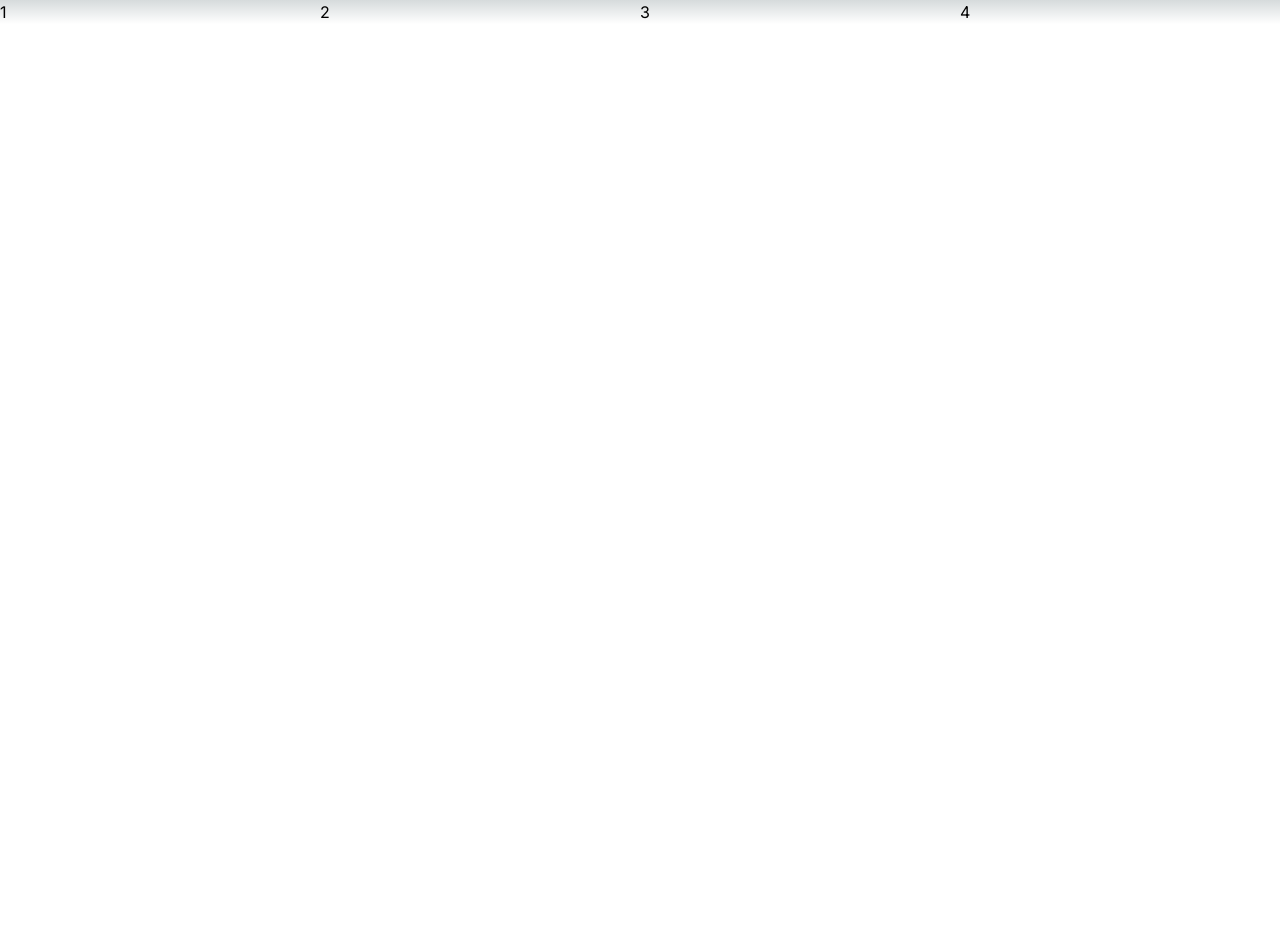
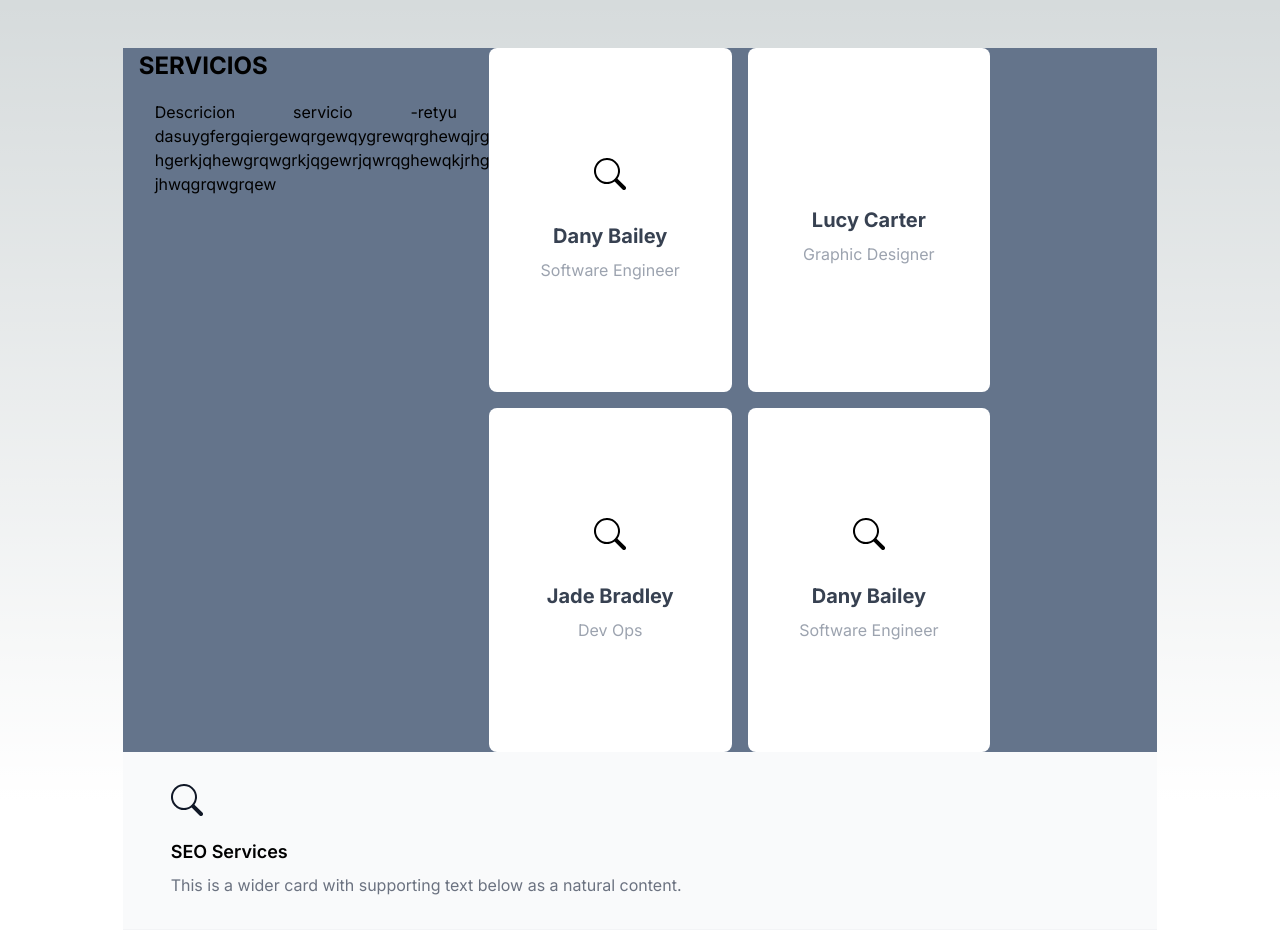
Before and after one commit to Roxha-V/PTGA-Landing, a Next.js app: page / in a window 1280 px wide. Before the commit the page ends 800 px from the top, so only its background shows below. Built offline with nearby package versions, Linux system fonts and the light colour scheme.

Commit message:
style: :art: Se mejora la estructura del componente services

```diff
--- a/app/servicios-component/index.jsx
+++ b/app/servicios-component/index.jsx
@@ -2,20 +2,78 @@ import React from "react";
 
 function Servicios() {
     return (
-        <div className="flex-col">
-            <div>
-                <h1></h1>
-                <p></p>
-            </div>
-            <div className="grid grid-cols-4">
-                <div>1</div>
-                <div>2</div>
-                <div>3</div>
-                <div>4</div>
+        <section class="w-5/6 h-screen mx-auto px-4 sm:px-6 lg:px-4 py-12">
+            <div className="container mx-auto xl:w-full px-4 bg-slate-500 h-full w-full flex flex-wrap ">
+
+                <div className="text-justify w-2/6">
+                    <h1 className="text-2xl leading-normal mb-2 font-bold text-black ">SERVICIOS</h1>
+                    <p className="m-4 text-justify align-text-top text-wrap break-normal">Descricion servicio -retyu
+                        dasuygfergqiergewqrgewqygrewqrghewqjrgwqhjgrhjqewgrkqjw
+                        hgerkjqhewgrqwgrkjqgewrjqwrqghewqkjrhgqhjewgrqwegrkwqgr
+                        jhwqgrqwgrqew</p>
+                </div >
+                <div class="grid grid-cols-1 sm:grid-cols-2 md:grid-cols-2 lg:grid-cols-2 gap-4 ml-4 w-3/6 justify-end">
+                    <div class="w-full bg-white rounded-lg p-12 flex flex-col justify-center items-center">
+                        <div class="mb-8">
+                            <svg xmlns="http://www.w3.org/2000/svg" width="2rem" height="2rem" fill="currentColor" class="bi bi-search" viewBox="0 0 16 16">
+                                <path d="M11.742 10.344a6.5 6.5 0 1 0-1.397 1.398h-.001c.03.04.062.078.098.115l3.85 3.85a1 1 0 0 0 1.415-1.414l-3.85-3.85a1.007 1.007 0 0 0-.115-.1zM12 6.5a5.5 5.5 0 1 1-11 0 5.5 5.5 0 0 1 11 0z"></path>
+                            </svg>
+                        </div>
+                        <div class="text-center">
+                            <p class="text-xl text-gray-700 font-bold mb-2">Dany Bailey</p>
+                            <p class="text-base text-gray-400 font-normal">Software Engineer</p>
+                        </div>
+                    </div>
+                    <div class="w-full bg-white rounded-lg p-12 flex flex-col justify-center items-center">
+                        <div class="mb-8">
+                        </div>
+                        <div class="text-center">
+                            <p class="text-xl text-gray-700 font-bold mb-2">Lucy Carter</p>
+                            <p class="text-base text-gray-400 font-normal">Graphic Designer</p>
+                        </div>
+                    </div>
+                    <div class="w-full bg-white rounded-lg p-12 flex flex-col justify-center items-center">
+                        <div class="mb-8">
+                            <svg xmlns="http://www.w3.org/2000/svg" width="2rem" height="2rem" fill="currentColor" class="bi bi-search" viewBox="0 0 16 16">
+                                <path d="M11.742 10.344a6.5 6.5 0 1 0-1.397 1.398h-.001c.03.04.062.078.098.115l3.85 3.85a1 1 0 0 0 1.415-1.414l-3.85-3.85a1.007 1.007 0 0 0-.115-.1zM12 6.5a5.5 5.5 0 1 1-11 0 5.5 5.5 0 0 1 11 0z"></path>
+                            </svg>
+                        </div>
+                        <div class="text-center">
+                            <p class="text-xl text-gray-700 font-bold mb-2">Jade Bradley</p>
+                            <p class="text-base text-gray-400 font-normal">Dev Ops</p>
+                        </div>
+                    </div>
+                    <div class="w-full bg-white rounded-lg p-12 flex flex-col justify-center items-center">
+                        <div class="mb-8">
+                            <svg xmlns="http://www.w3.org/2000/svg" width="2rem" height="2rem" fill="currentColor" class="bi bi-search" viewBox="0 0 16 16">
+                                <path d="M11.742 10.344a6.5 6.5 0 1 0-1.397 1.398h-.001c.03.04.062.078.098.115l3.85 3.85a1 1 0 0 0 1.415-1.414l-3.85-3.85a1.007 1.007 0 0 0-.115-.1zM12 6.5a5.5 5.5 0 1 1-11 0 5.5 5.5 0 0 1 11 0z"></path>
+                            </svg>
+                        </div>
+                        <div class="text-center">
+                            <p class="text-xl text-gray-700 font-bold mb-2">Dany Bailey</p>
+                            <p class="text-base text-gray-400 font-normal">Software Engineer</p>
+                        </div>
+                    </div>
+                </div>
             </div>
 
 
-        </div>
+            {/* <!-- service block --> */}
+            <div class="py-8 px-12 mb-12 bg-gray-50 border-b border-gray-100 transform transition duration-300 ease-in-out hover:-translate-y-2">
+                <div class="inline-block text-gray-900 mb-4">
+                    {/* <!-- icon --> */}
+                    <svg xmlns="http://www.w3.org/2000/svg" width="2rem" height="2rem" fill="currentColor" class="bi bi-search" viewBox="0 0 16 16">
+                        <path d="M11.742 10.344a6.5 6.5 0 1 0-1.397 1.398h-.001c.03.04.062.078.098.115l3.85 3.85a1 1 0 0 0 1.415-1.414l-3.85-3.85a1.007 1.007 0 0 0-.115-.1zM12 6.5a5.5 5.5 0 1 1-11 0 5.5 5.5 0 0 1 11 0z"></path>
+                    </svg>
+                </div>
+                <h3 class="text-lg leading-normal mb-2 font-semibold text-black">SEO Services</h3>
+                <p class="text-gray-500">This is a wider card with supporting text below as a natural content.</p>
+            </div>
+            {/* <!-- end service block --> */}
+
+        </section >
+
+
 
     )
 
```
